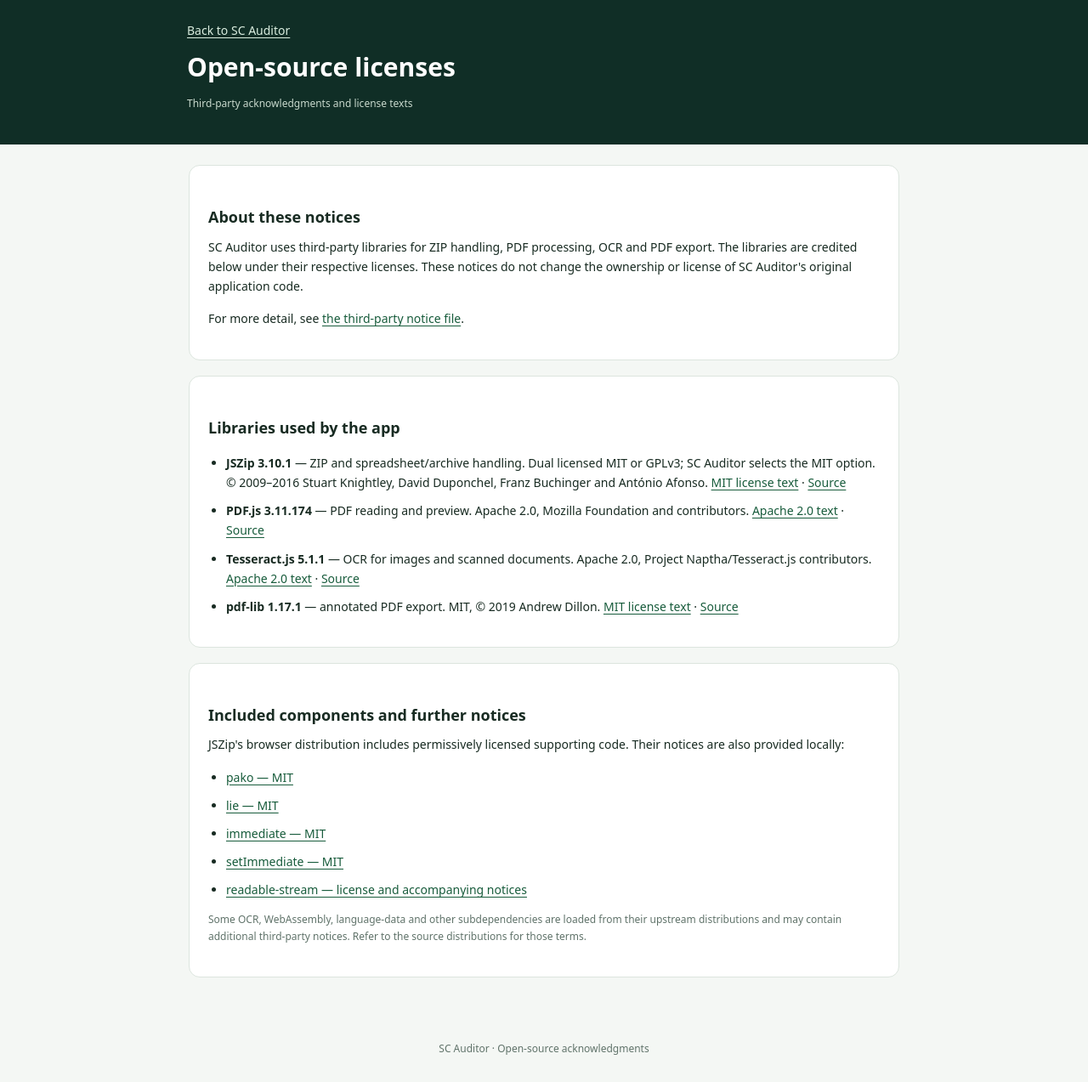
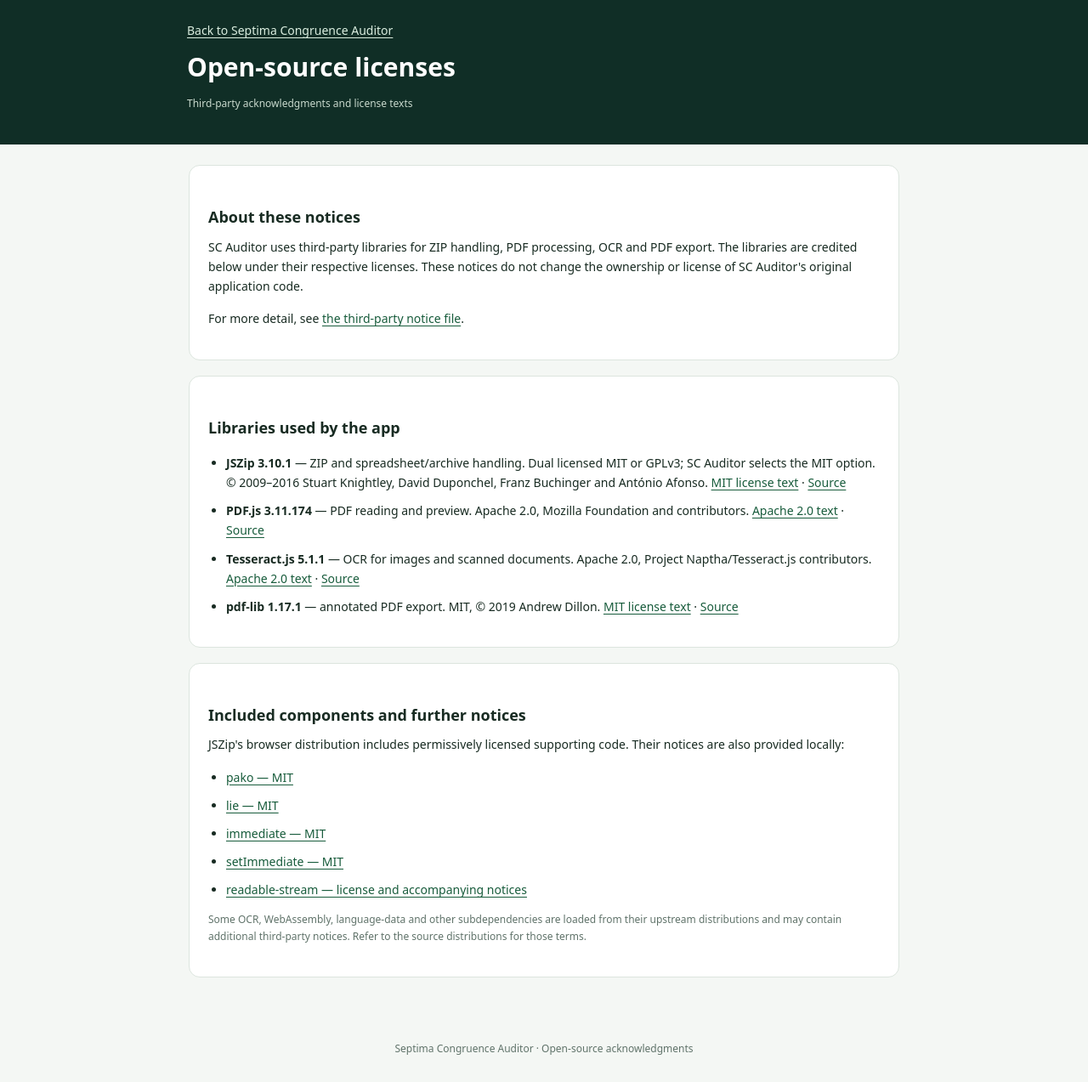
Before and after one commit to samanthonyabalos-dev/gcf-calculator, a plain HTML site: page open-source-licenses.html in a window 1280 px wide. Shown: the whole page at 85% size. Drawn offline with Linux system fonts and the light colour scheme.

Commit message:
Align open-source-licenses.html with full Septima Congruence Auditor identity

```diff
--- a/open-source-licenses.html
+++ b/open-source-licenses.html
@@ -4,7 +4,7 @@
 <meta charset="utf-8">
 <meta name="viewport" content="width=device-width, initial-scale=1">
 <meta name="theme-color" content="#102E26">
-<title>Open-source licenses · SC Auditor</title>
+<title>Open-source licenses · Septima Congruence Auditor</title>
 <style>
 :root{color-scheme:light}
 *{box-sizing:border-box}
@@ -21,7 +21,7 @@ footer{text-align:center;color:#60736A;font-size:12px;padding:0 20px 30px}
 </style>
 </head>
 <body>
-<header><a href="./index.html">Back to SC Auditor</a><h1>Open-source licenses</h1><p class="meta">Third-party acknowledgments and license texts</p></header>
+<header><a href="./index.html">Back to Septima Congruence Auditor</a><h1>Open-source licenses</h1><p class="meta">Third-party acknowledgments and license texts</p></header>
 <main>
 <section class="card"><h2>About these notices</h2><p>SC Auditor uses third-party libraries for ZIP handling, PDF processing, OCR and PDF export. The libraries are credited below under their respective licenses. These notices do not change the ownership or license of SC Auditor's original application code.</p><p>For more detail, see <a href="./THIRD_PARTY_NOTICES.md">the third-party notice file</a>.</p></section>
 <section class="card"><h2>Libraries used by the app</h2>
@@ -42,5 +42,5 @@ footer{text-align:center;color:#60736A;font-size:12px;padding:0 20px 30px}
 </ul>
 <p class="meta">Some OCR, WebAssembly, language-data and other subdependencies are loaded from their upstream distributions and may contain additional third-party notices. Refer to the source distributions for those terms.</p></section>
 </main>
-<footer>SC Auditor · Open-source acknowledgments</footer>
+<footer>Septima Congruence Auditor · Open-source acknowledgments</footer>
 </body></html>
```
